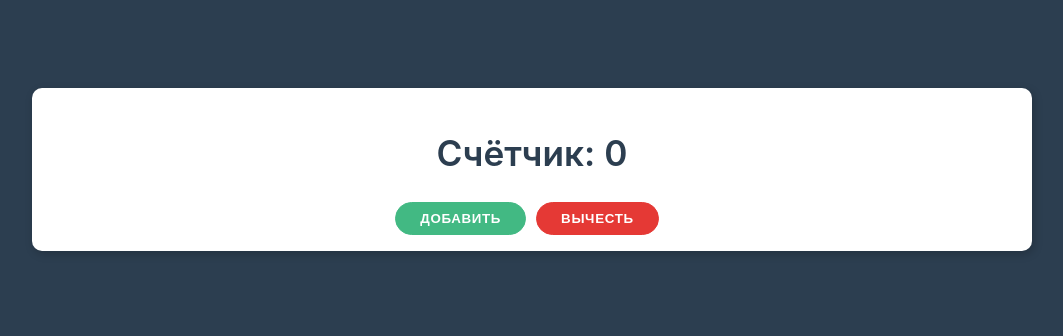
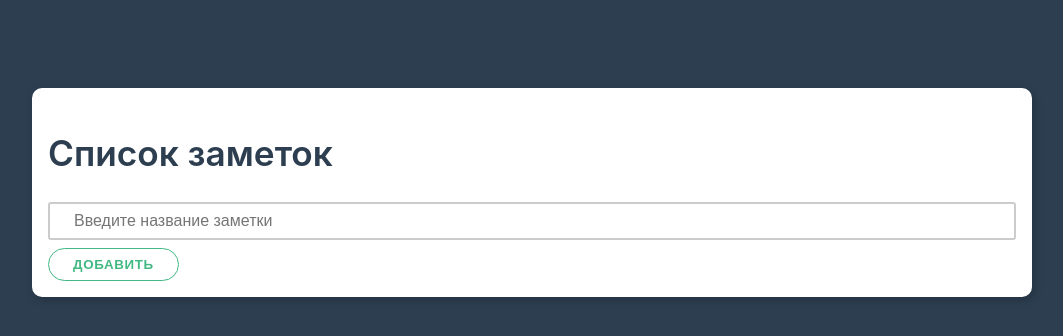
Before and after one commit to Ergashev-Sardor/vladilen-minin-vue-js, a plain HTML site: page src/index.html in a window 1280 px wide. Shown: the whole page, without its empty margins (108-1171 px from the left). Drawn offline with nearby package versions, Linux system fonts and the light colour scheme.

Commit message:
chapter-2/lessons/4-6

```diff
--- a/src/index.html
+++ b/src/index.html
@@ -9,12 +9,12 @@
   <body>
 
     <div class="container pt-5" id="app">
-      <div class="card center">
-        <h1>{{title}}: {{counter}}</h1>
-        <div>
-          <button class="btn primary">Добавить</button>
-          <button class="btn danger">Вычесть</button>
+      <div class="card ">
+        <h1>{{title}}</h1>
+        <div class="form-control">
+          <input type="text" v-bind:placeholder="placeholderString" />
         </div>
+        <button class="btn">Добавить</button>
       </div>
     </div>
 
--- a/src/js.js/app.js
+++ b/src/js.js/app.js
@@ -1,8 +1,8 @@
 const App = {
     data() {
         return {
-            counter: 0,
-            title: 'Счётчик'
+            placeholderString: 'Введите название заметки',
+            title: 'Список заметок'
         }
     }
 }
```
